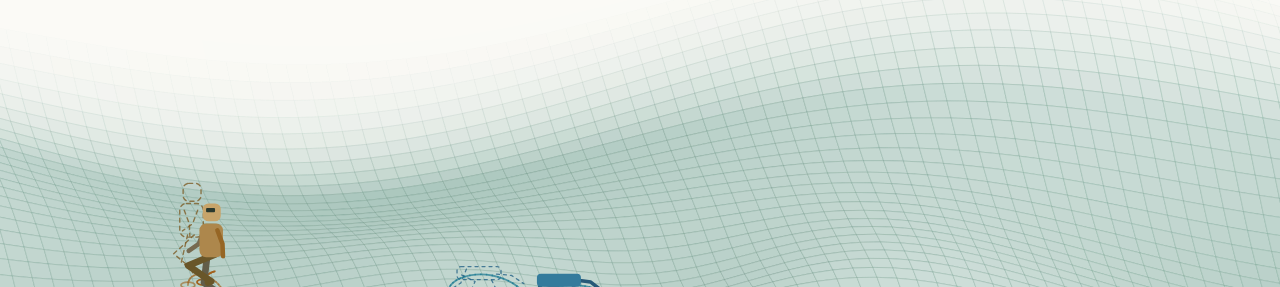
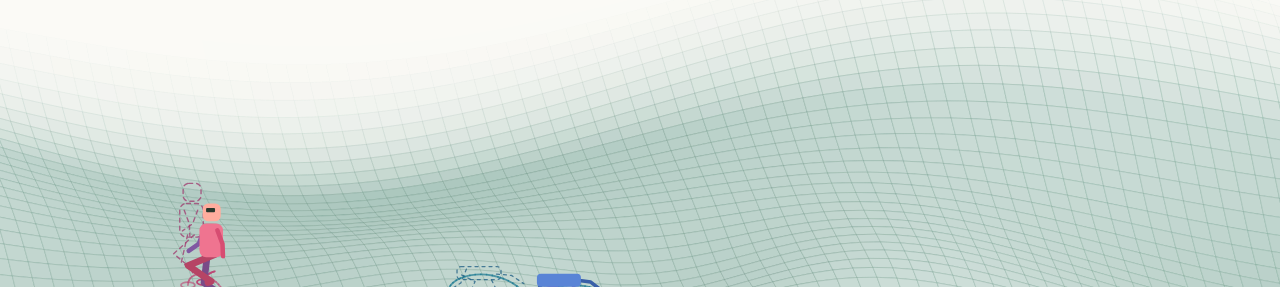
Before and after one commit to thomaslee6710/thomaslee6710.github.io, a plain HTML site: page index.html in a window 1280 px wide. Shown: the part 513-800 px from the top of the page. Drawn offline with Linux system fonts and the light colour scheme; animation ran at ten frames a second.

Commit message:
Give both robots standing stances and brighter colors

```diff
--- a/index.html
+++ b/index.html
@@ -1,5 +1,5 @@
 <!doctype html>
-<html lang="en"><head><meta charset="utf-8"><meta name="viewport" content="width=device-width,initial-scale=1"><meta name="description" content="Thomas Chun Fai Lee studies world models and control at Carnegie Mellon University."><title>Thomas Chun Fai Lee</title><link rel="stylesheet" href="style.css?v=foot3"><script src="scene.js?v=green-text-new-robots" defer></script><style>
+<html lang="en"><head><meta charset="utf-8"><meta name="viewport" content="width=device-width,initial-scale=1"><meta name="description" content="Thomas Chun Fai Lee studies world models and control at Carnegie Mellon University."><title>Thomas Chun Fai Lee</title><link rel="stylesheet" href="style.css?v=foot3"><script src="scene.js?v=colorful-standing-gaits" defer></script><style>
 .profile-text{container-type:inline-size}
 .profile h1{font-size:clamp(20px,8.6cqw,62px);white-space:nowrap;line-height:1.15}
 .home{background:#fbfaf6;color:#1d392a}
--- a/scene.js
+++ b/scene.js
@@ -8,6 +8,7 @@ const clamp = (n, lo, hi) => Math.max(lo, Math.min(hi, n));
 const patch = {x:.51, y:.72, depth:.46};
 const resolution=80;
 let edited=false, elapsed=0;
+let humanStance=0,dogStance=0;
 const humanPause={armed:true,pending:false,left:0}, dogPause={armed:true,pending:false,left:0};
 const brush={x:patch.x,y:patch.y};
 let dragY=0,dirty=false,headroom=0;
@@ -123,6 +124,9 @@ function advance(dt){
     robot.observed=terrainDepth(planted.x,planted.y);
     predict();
   }
+  const blend=Math.min(1,time*7);
+  humanStance=clamp(humanStance+(humanPause.left?blend:-blend),0,1);
+  dogStance=clamp(dogStance+(dogPause.left?blend:-blend),0,1);
 }
 function swingLift(from,to,phase){
   const rise=height*drop*(terrainDepth(from.x,from.y)-terrainDepth(to.x,to.y));
@@ -135,7 +139,15 @@ function swingPoint(phase){
 }
 function pose(){
   const ground=projectY(planted.x,planted.y);
-  return {ground,feet:[[planted.x*width,ground],swingPoint(robot.phase)]};
+  const feet=[[planted.x*width,ground],swingPoint(robot.phase)];
+  const standingGround=projectY(robot.x,robot.y);
+  const stanceWidth=5*Math.min(1,width/475);
+  for(let i=0;i<feet.length;i++){
+    feet[i][0]+=humanStance*(robot.x*width+(i?stanceWidth:-stanceWidth)-feet[i][0]);
+    const footGround=projectY(feet[i][0]/width,robot.y);
+    feet[i][1]+=humanStance*(footGround-feet[i][1]);
+  }
+  return {ground:ground+(standingGround-ground)*humanStance,feet};
 }
 function body(px,hip,feet,ghost){
   const s=clamp(height/255,.78,1.12)*Math.min(1,width/475),dir=ghost?forecast.direction:robot.direction;
@@ -143,7 +155,7 @@ function body(px,hip,feet,ghost){
   if(ghost)ctx.setLineDash([4,4]);
   function limb(points,ink,weight){
     ctx.beginPath();points.forEach(([x,y],i)=>i?ctx.lineTo(x,y):ctx.moveTo(x,y));
-    ctx.strokeStyle=ghost?"rgba(125,91,37,.78)":ink;ctx.lineWidth=ghost?1.4:weight*s;ctx.stroke();
+    ctx.strokeStyle=ghost?"rgba(161,63,113,.78)":ink;ctx.lineWidth=ghost?1.4:weight*s;ctx.stroke();
   }
   function plate(x,y,w,h,r,color){
     ctx.beginPath();ctx.roundRect(x,y,w,h,r);if(ghost)ctx.stroke();else{ctx.fillStyle=color;ctx.fill();}
@@ -164,7 +176,7 @@ function body(px,hip,feet,ghost){
     const shin=Math.atan2(facing*(ankle[0]-knee[0]),ankle[1]-knee[1]);
     const flex=clamp(thigh-shin,.16,2.15);
     const foot=[limitedKnee[0]+facing*segment*Math.sin(thigh-flex),limitedKnee[1]+segment*Math.cos(thigh-flex)];
-    limb([[hx,hy],limitedKnee,foot,[foot[0]+dir*8*s,foot[1]+s]],i?"#695629":"#625d49",6);
+    limb([[hx,hy],limitedKnee,foot,[foot[0]+dir*8*s,foot[1]+s]],i?"#b64465":"#794b88",6);
   });
   function arm(near){
     const sideOfTorso=near?1:-1;
@@ -175,11 +187,11 @@ function body(px,hip,feet,ghost){
     const forearm=upper+.32+.44*Math.max(0,cycle);
     const elbow=[shoulder[0]+facing*Math.sin(upper)*13*s,shoulder[1]+Math.cos(upper)*13*s];
     const wrist=[elbow[0]+facing*Math.sin(forearm)*11*s,elbow[1]+Math.cos(forearm)*11*s];
-    limb([shoulder,elbow,wrist],near?"#966625":"#766a50",4);
+    limb([shoulder,elbow,wrist],near?"#d74d72":"#8058a2",4);
   }
   arm(false);
-  plate(px-10*s,hip-28*s,21*s,30*s,6*s,"#ad874c");
-  plate(px-7*s,hip-46*s,16*s,16*s,5*s,"#c7a46a");
+  plate(px-10*s,hip-28*s,21*s,30*s,6*s,"#ef7490");
+  plate(px-7*s,hip-46*s,16*s,16*s,5*s,"#ffad9e");
   if(!ghost)plate(px+(-3+3*dir)*s,hip-42*s,8*s,4*s,1,"#2b392e");
   arm(true);
   ctx.restore();
@@ -255,18 +267,22 @@ function drawQuadruped(predictive=false){
     }
     const swing=Math.max(0,(phase-duty)/(1-duty));
     const foot=interpolateFoot(from,to,swing);
-    legs.push({front,lateral,from,to,swing,foot});
+    const standing=predictive?0:dogStance;
+    const [standX,standY]=projectBody(front*15,lateral*7);
+    foot.x+=standing*(dog.x+standX/width-foot.x);
+    foot.y+=standing*(dog.y+standY/(.72*height)-foot.y);
+    legs.push({front,lateral,from,to,swing,foot,standing});
   }
   const support=legs.filter(leg=>!leg.swing);
   const torso=support.reduce((sum,leg)=>sum+projectY(leg.foot.x,leg.foot.y),0)/support.length-25*scale;
-  if(!predictive)for(const leg of legs)drawSwing(leg.from,leg.to,leg.swing,"rgba(24,120,145,.68)");
+  if(!predictive&&!dogPause.left)for(const leg of legs)drawSwing(leg.from,leg.to,leg.swing,"rgba(24,120,145,.68)");
   ctx.save();clipToTerrain(px-65*scale,px+65*scale,dog.y);
   ctx.lineCap="round";ctx.lineJoin="round";
   if(predictive)ctx.setLineDash([3,4]);
-  for(const {front,lateral,from,to,swing,foot} of legs){
+  for(const {front,lateral,from,to,swing,foot,standing} of legs){
     const [hipOffsetX,hipOffsetY]=projectBody(front*16,lateral*7);
     const hipX=px+hipOffsetX,hipY=torso+hipOffsetY;
-    const dx=foot.x*width-hipX,dy=projectY(foot.x,foot.y)-swingLift(from,to,swing)-hipY;
+    const dx=foot.x*width-hipX,dy=projectY(foot.x,foot.y)-swingLift(from,to,swing)*(1-standing)-hipY;
     const bearing=Math.atan2(dx,dy),segment=15*scale;
     const reach=clamp(Math.hypot(dx,dy),segment*.45,segment*1.93);
     const bend=-Math.acos(reach/(2*segment))*forwardX;
@@ -274,15 +290,15 @@ function drawQuadruped(predictive=false){
     ctx.beginPath();ctx.moveTo(hipX,hipY);ctx.lineTo(kneeX,kneeY);
     ctx.lineTo(hipX+Math.sin(bearing)*reach,hipY+Math.cos(bearing)*reach);
     ctx.lineWidth=(predictive?1.3:3.5)*scale;
-    ctx.strokeStyle=predictive?"rgba(38,99,135,.8)":lateral>0?"#275978":"#4c7289";
+    ctx.strokeStyle=predictive?"rgba(38,99,135,.8)":lateral>0?"#395fa8":"#7668bb";
     ctx.stroke();
   }
   ctx.beginPath();
   ctx.roundRect(px-22*scale,torso-8*scale,44*scale,13*scale,4*scale);
-  if(predictive)ctx.stroke();else{ctx.fillStyle="#347b9c";ctx.fill();}
+  if(predictive)ctx.stroke();else{ctx.fillStyle="#5984d6";ctx.fill();}
   ctx.restore();
 }
-function drawEffortLines(a,centerY,spread,color="#a2621e"){
+function drawEffortLines(a,centerY,spread,color="#bc4b77"){
   const p=route(a),ahead=route(a+.09);
   const rise=terrainDepth(p.x,p.y)-terrainDepth(ahead.x,ahead.y);
   if(obstacleEffort(a)<.16||Math.abs(rise)<.018)return;
@@ -326,8 +342,8 @@ function draw(){
   ctx.save();
   // Render only the remaining swing, from the lifted foot to touchdown.
   // The stance leg's next swing starts after the current leg touches down.
-  drawSwing(planted,nextTarget,0,"rgba(159,102,36,.62)");
-  drawSwing(trailing,target,robot.phase,"#a2621e");
+  drawSwing(planted,nextTarget,0,"rgba(188,75,119,.62)");
+  drawSwing(trailing,target,robot.phase,"#bc4b77");
   visibleBody(preview.x,preview.y,fy-legLength,ghostFeet,true);
   drawQuadruped(true);
   drawQuadruped();
```
